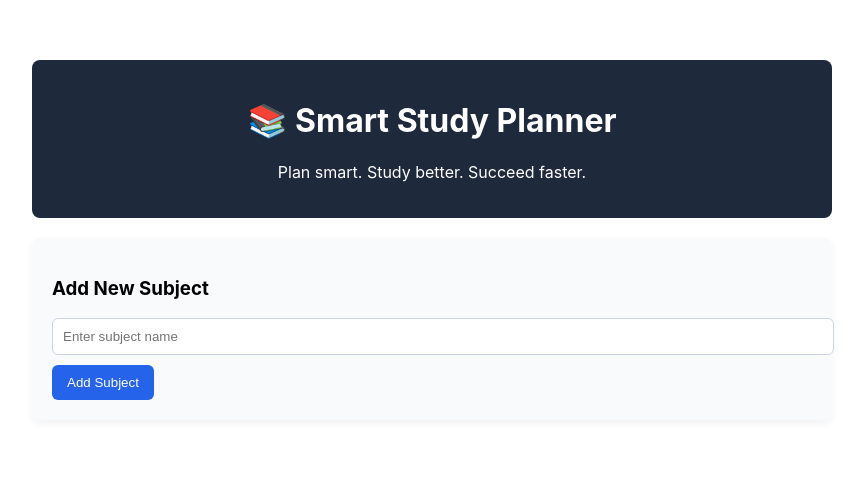
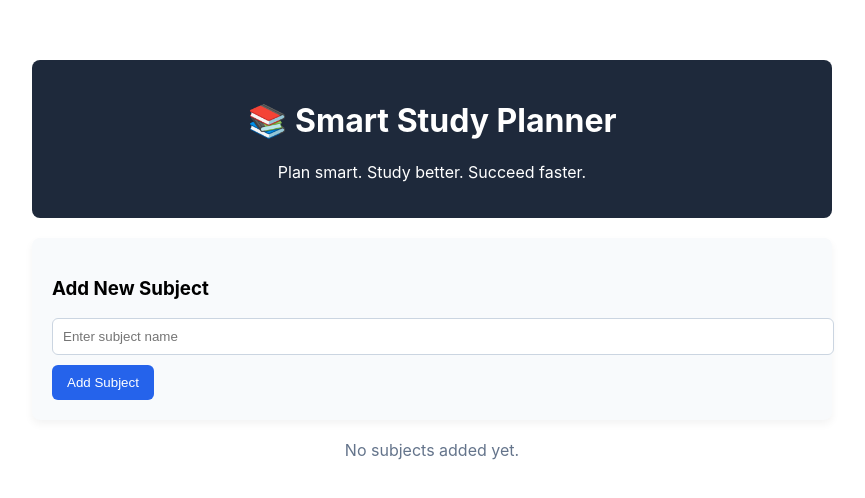
Before and after one commit to goodsujan/Study-planner, a React (Create React App) app: page / in a window 1280 px wide. Shown: the top 498 px of the page, without its empty margins (208-1073 px from the left). Built offline with nearby package versions, Linux system fonts and the light colour scheme.

Commit message:
Add subject list state and display component

```diff
--- a/src/App.js
+++ b/src/App.js
@@ -1,12 +1,17 @@
+import { useState } from 'react';
 import Header from './components/Header';
 import Layout from './components/Layout';
 import SubjectForm from './components/SubjectForm';
+import SubjectList from './components/SubjectList';
 
 function App() {
+  const [subjects, setSubjects] = useState([]);
+
   return (
     <Layout>
       <Header />
       <SubjectForm />
+      <SubjectList subjects={subjects} />
     </Layout>
   );
 }
--- /dev/null
+++ b/src/components/SubjectList.js
@@ -0,0 +1,35 @@
+import React from 'react';
+
+const SubjectList = ({ subjects }) => {
+    if (subjects.length === 0) {
+        return <p style={styles.empty}>No subjects added yet.</p>;
+    }
+
+    return (
+        <div style={styles.list}>
+            {subjects.map((sub) => (
+                <div key={sub.id} style={styles.item}>
+                    {sub.name}
+                </div>
+            ))}
+        </div>
+    );
+};
+
+const styles = {
+    list: {
+        marginTop: '10px'
+    },
+    item: {
+        background: '#e0f2fe',
+        padding: '10px',
+        borderRadius: '6px',
+        marginBottom: '8px'
+    },
+    empty: {
+        textAlign: 'center',
+        color: '#64748b'
+    }
+};
+
+export default SubjectList;
```
